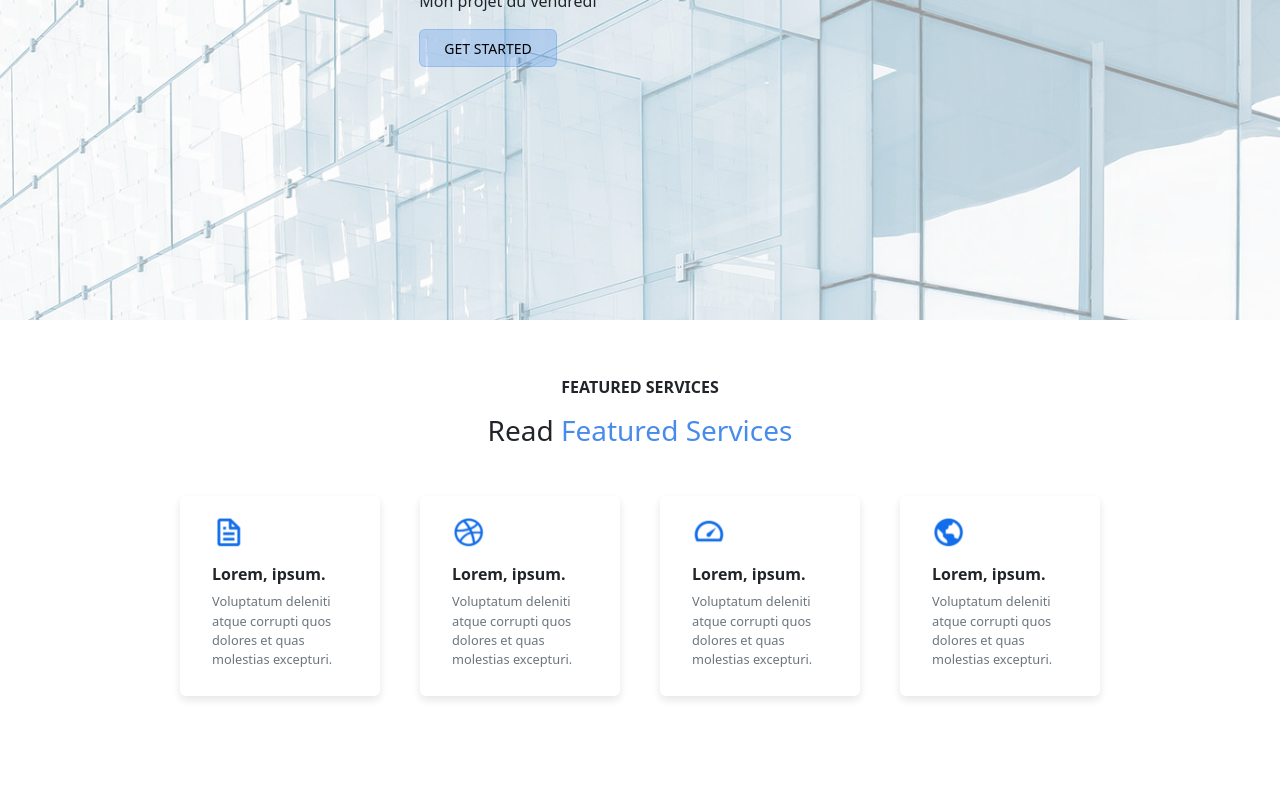
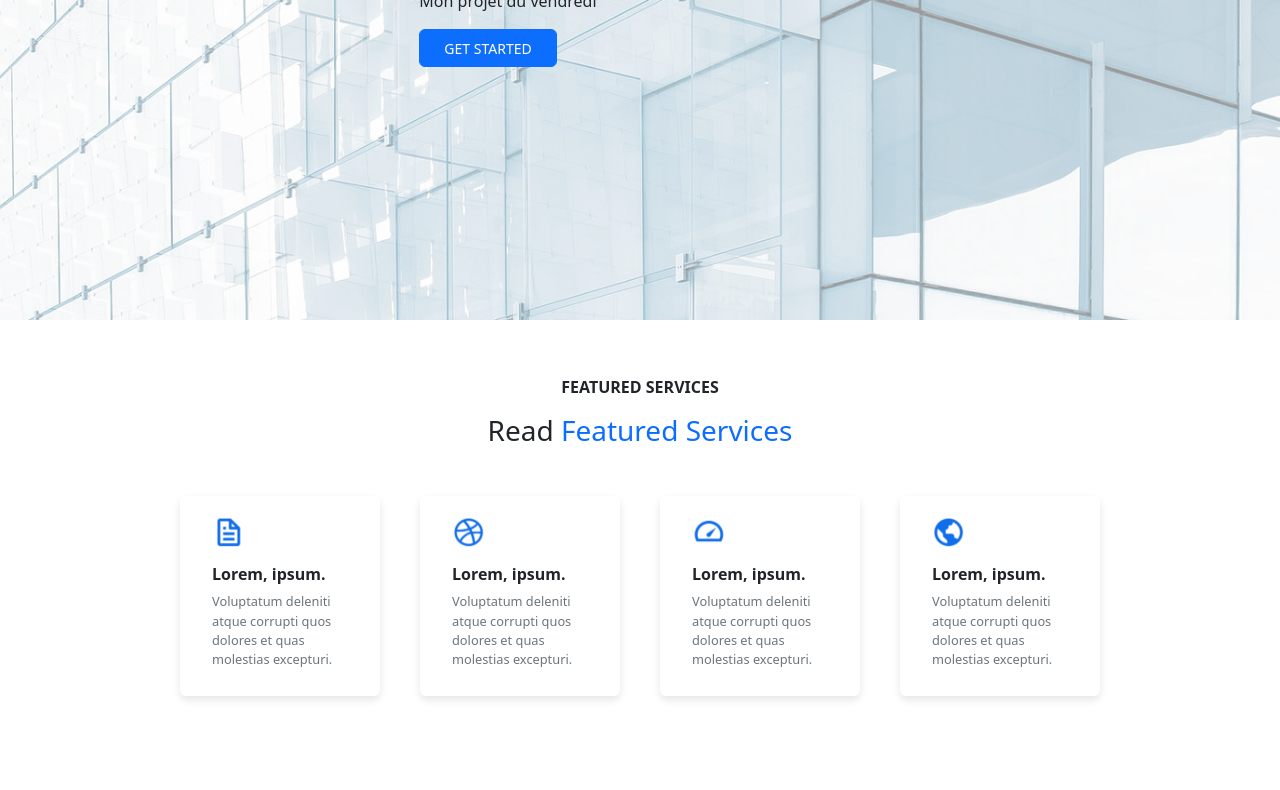
Before and after one commit to perljustine/Projet_templateMolengeek_Perl_Justine, a website: page projet_molengeek_perl/index.html in a window 1280 px wide. Shown: the part 394-1184 px from the top of the page. Drawn offline with Linux system fonts and the light colour scheme.

Commit message:
variables

```diff
--- a/projet_molengeek_perl/src/sass/_variables.sass
+++ b/projet_molengeek_perl/src/sass/_variables.sass
@@ -1 +1,2 @@
-$blue : #488ceb46
+$primarycolor : #E7F1FE
+$txtcolor : #0D6EE9
```
Also changed, not shown: projet_molengeek_perl/public/css/app.css, 1 other file.
